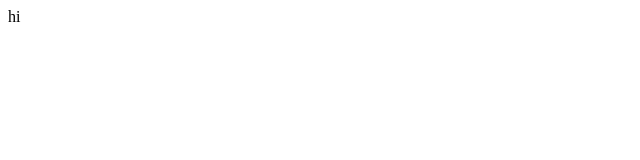
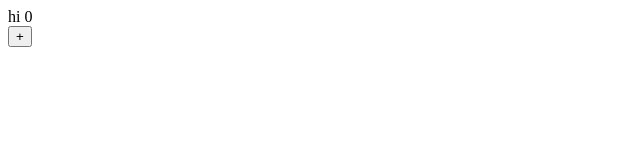
Before and after one commit to YunKukPark/next-js-sippin, a Next.js app: page / in a window 1280 px wide. Shown: the top 160 px of the page, without its empty margins (0-640 px from the left). Built offline with nearby package versions, Linux system fonts and the light colour scheme.

Commit message:
#1.2 Static Pre Render

```diff
--- a/pages/index.tsx
+++ b/pages/index.tsx
@@ -1,7 +1,14 @@
-import React from 'react';
+import React, { useState } from 'react';
 
 function Home() {
-  return <div>hi</div>;
+  const [counter, setCounter] = useState(0);
+  const increaseCount = () => setCounter(prev => prev + 1);
+  return (
+    <>
+      <div>hi {counter}</div>
+      <button onClick={increaseCount}>+</button>
+    </>
+  );
 }
 
 export default Home;
```
Also changed, not shown: 1 other file (tests, documents, lock files or other folders).
